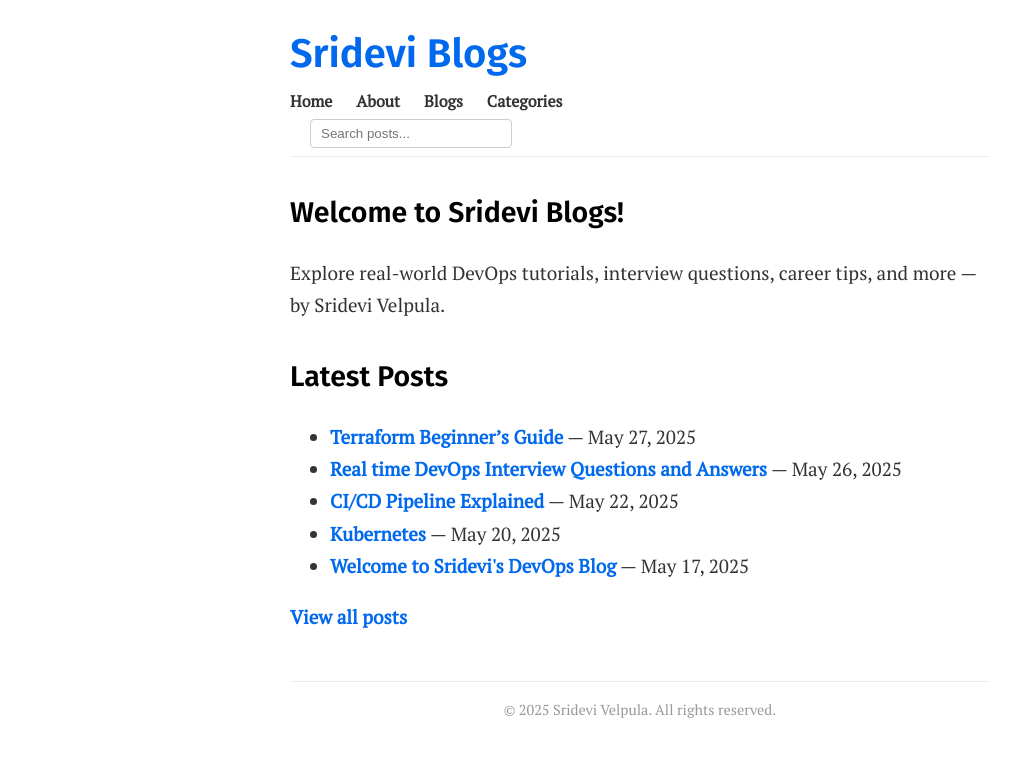
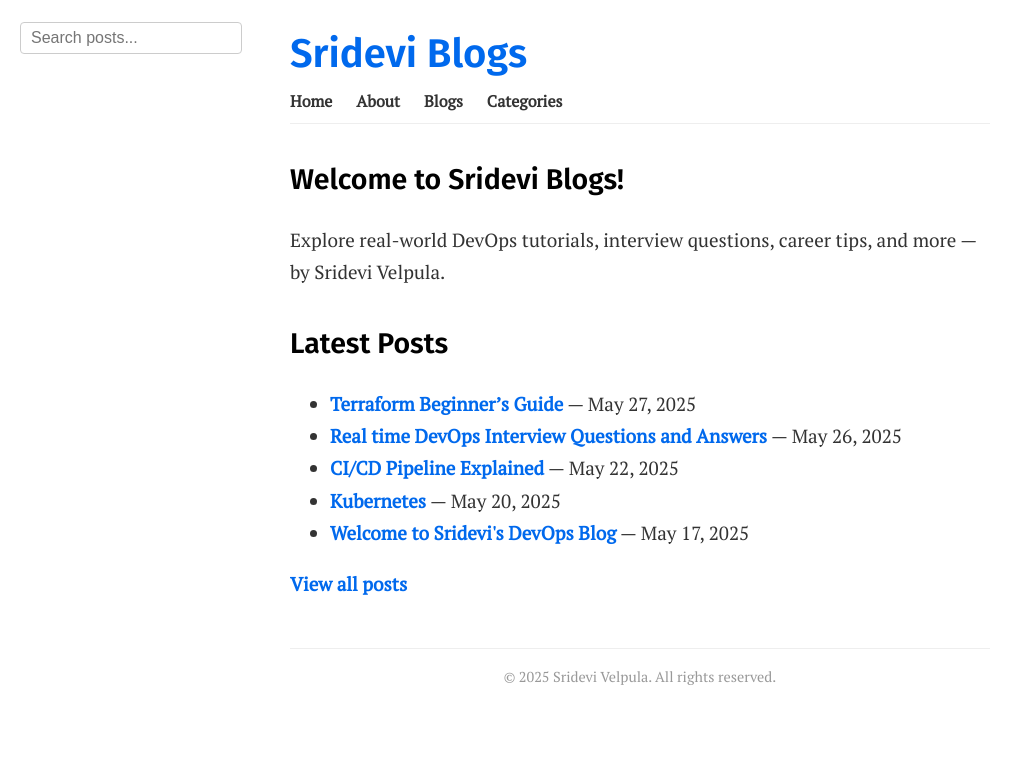
Before and after one commit to srideviblogs/srideviblogs.github.io, a Jekyll site: the page built from index.md, in a window 1280 px wide. Shown: the top 757 px of the page, without its empty margins (0-1033 px from the left). Built offline with Jekyll 4.4.1, drawn with Linux system fonts in a browser that asks for light colours.

Commit message:
Update custom.css

```diff
--- a/assets/css/custom.css
+++ b/assets/css/custom.css
@@ -130,18 +130,24 @@ header.site-header {
   }
 }
 
+/* Search container & input */
 .search-container {
-  position: relative;
-  margin-left: 20px;
+  position: fixed; /* stays fixed on screen */
+  top: 20px;
+  left: 20px;
+  margin-left: 0;
+  z-index: 1000; /* stay on top */
 }
 
 .search-input {
   padding: 6px 10px;
-  width: 180px;
+  width: 200px;
   border-radius: 4px;
   border: 1px solid #ccc;
+  font-size: 1rem;
 }
 
+/* Search results dropdown */
 .search-results {
   position: absolute;
   top: 100%;
@@ -149,9 +155,29 @@ header.site-header {
   width: 100%;
   background: white;
   border: 1px solid #ccc;
+  border-top: none;
   max-height: 300px;
   overflow-y: auto;
-  display: none; /* Initially hidden */
+  box-shadow: 0 2px 8px rgba(0,0,0,0.1);
+  display: none; /* hidden by default */
   z-index: 1000;
-  box-shadow: 0 2px 8px rgba(0,0,0,0.1);
 }
+
+.search-results ul {
+  list-style: none;
+  margin: 0;
+  padding: 0.5rem;
+}
+
+.search-results li {
+  padding: 0.4rem 0;
+}
+
+.search-results li a {
+  color: #007acc;
+  text-decoration: none;
+}
+
+.search-results li a:hover {
+  text-decoration: underline;
+}
```
